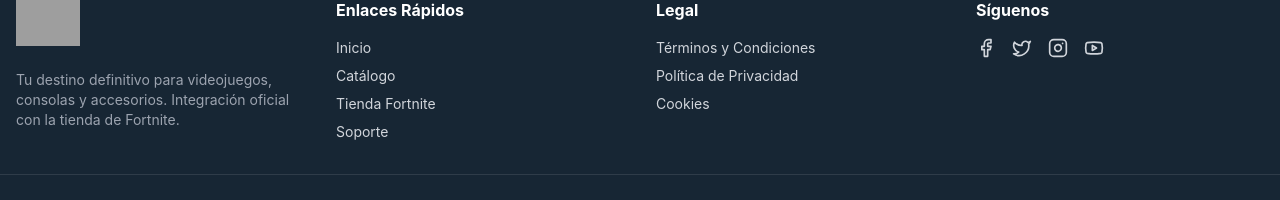
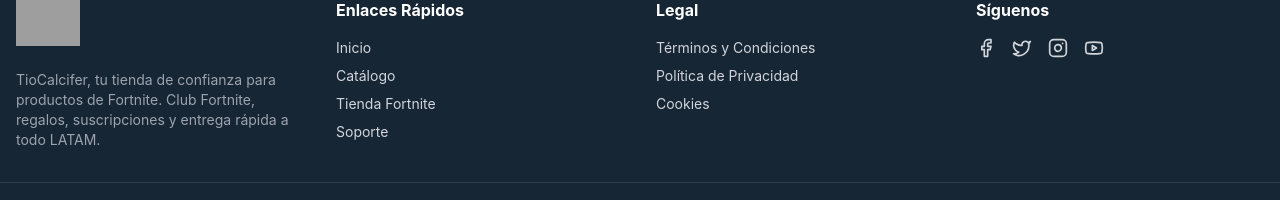
Before and after one commit to zAngel78/perrilla23, a React (Vite) app: page / in a window 1280 px wide. Shown: the part 2415-2615 px from the top of the page. Built offline with nearby package versions, Linux system fonts and the light colour scheme; no server answers; grey boxes are pictures that could not be loaded.

Commit message:
Update footer description text

```diff
--- a/src/components/Footer.tsx
+++ b/src/components/Footer.tsx
@@ -14,8 +14,8 @@
             />
           </div>
           <p className="text-sm text-gray-400">
-            Tu destino definitivo para videojuegos, consolas y accesorios.
-            Integración oficial con la tienda de Fortnite.
+            TioCalcifer, tu tienda de confianza para productos de Fortnite.
+            Club Fortnite, regalos, suscripciones y entrega rápida a todo LATAM.
           </p>
         </div>
         <div>
```
